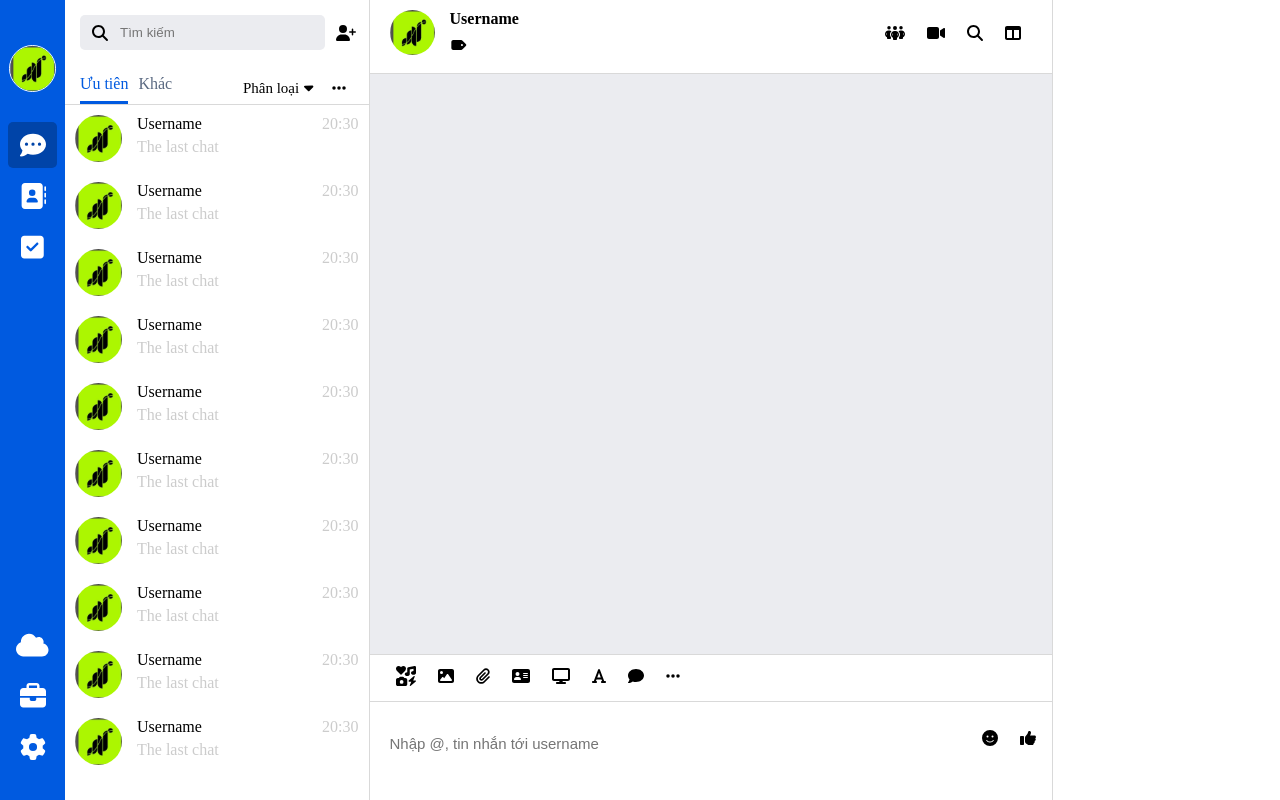
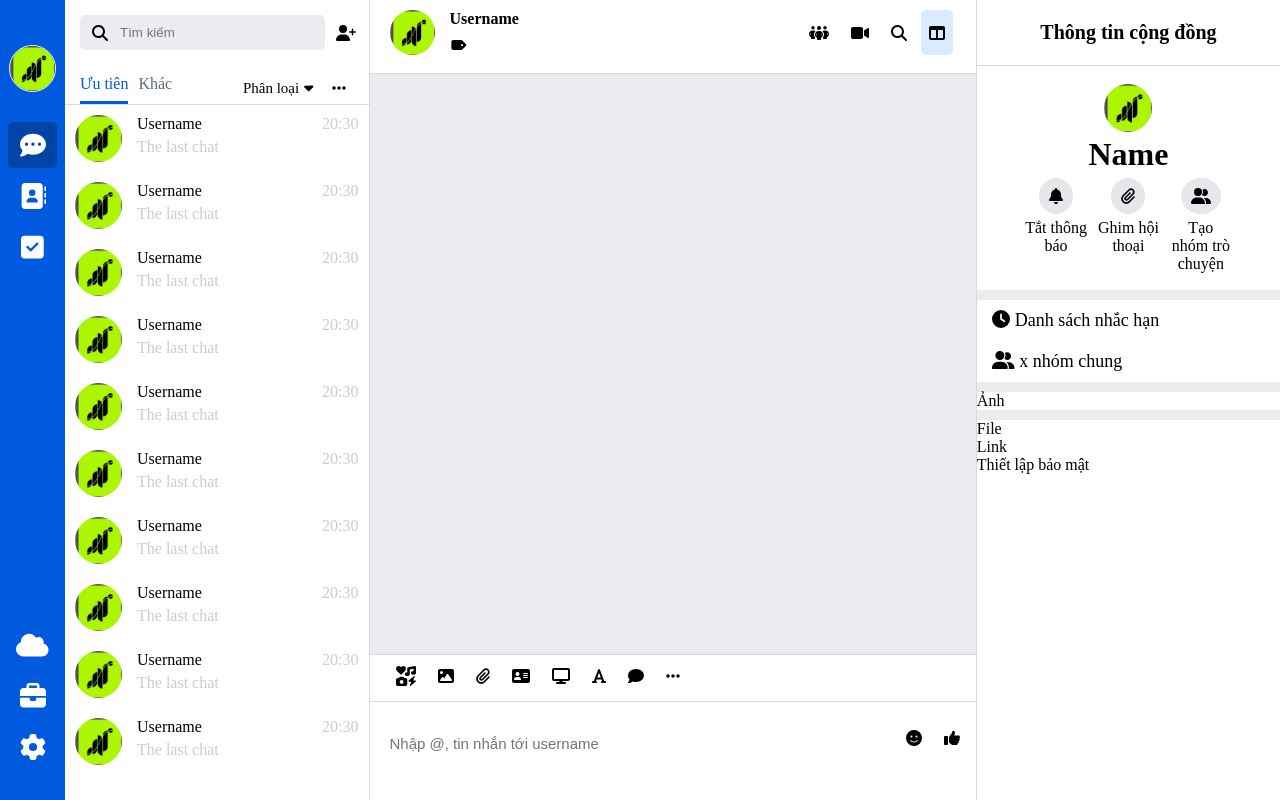
Before and after one commit to khainam23/clone-zalo, a React (Create React App) app: page / in a window 1280 px wide. Built offline with nearby package versions, Linux system fonts and the light colour scheme.

Commit message:
Create info for chat

```diff
--- a/src/components/ShowMsg/index.js
+++ b/src/components/ShowMsg/index.js
@@ -17,6 +17,10 @@ import {
   faEllipsis,
   faFaceSmile,
   faThumbsUp,
+  faBell,
+  faGear,
+  faUserGroup,
+  faClock
 } from "@fortawesome/free-solid-svg-icons";
 import test from "../../assets/images/test.png";
 
@@ -51,7 +55,11 @@ function ShowMsg(props) {
               />
               <Icon icon={faVideo} description="Cuộc gọi video" />
               <Icon icon={faMagnifyingGlass} description="Tìm kiếm tin nhắn" />
-              <Icon icon={faTableColumns} description="Thông tin hội thoại" />
+              <Icon
+                icon={faTableColumns}
+                description="Thông tin hội thoại"
+                isSelected
+              />
             </div>
           </div>
         </div>
@@ -91,10 +99,12 @@ function ShowMsg(props) {
               type="text"
               placeholder="Nhập @, tin nhắn tới username"
             />
-            <div style={{
-              display: 'flex',
-              margin: '10px 5px'
-            }}>
+            <div
+              style={{
+                display: "flex",
+                margin: "10px 5px",
+              }}
+            >
               <Icon icon={faFaceSmile} description="Biểu cảm" />
               <Icon
                 icon={faThumbsUp}
@@ -108,22 +118,62 @@ function ShowMsg(props) {
       {/* Option */}
       <div className={cx("option")}>
         {/* Title */}
-        <div></div>
+        <div className={cx("title")}>
+          <span>Thông tin cộng đồng</span>
+        </div>
 
         {/* Info */}
-        <div></div>
+        <div className={cx("info")}>
+          {/* Image */}
+          <div>
+            <img src={test} style={{borderRadius: '50%', width: '48px', height: '48px'}}/>
+          </div>
 
-        {/* Option */}
-        <div></div>
+          <h1>Name</h1>
+
+          {/* Fast option */}
+          <div className={cx("fast-option")}>
+            <BoxIcon icon={faBell} description="Tắt thông báo" />
+            <BoxIcon icon={faPaperclip} description="Ghim hội thoại" />
+            <BoxIcon icon={faUserGroup} description="Tạo nhóm trò chuyện" />
+            {/* <BoxIcon icon={faUsersLine} description="Thêm thành viên" />
+            <BoxIcon icon={faGear} description="Quản lý cộng đồng" /> */}
+          </div>
+        </div>
+
+        <Line />
+
+        {/* Info general */}
+        <div className={cx("info-general")}>
+            <div className={cx("item")}>
+              <FontAwesomeIcon icon={faClock} />
+              <span className={cx('text')}>Danh sách nhắc hạn</span>
+            </div>
+            <div className={cx("item")}>
+              <FontAwesomeIcon icon={faUserGroup} />
+              <span className={cx('text')}>x nhóm chung</span>
+            </div>
+        </div>
+
+        <Line />
 
         {/* Store: Image, Video */}
-        <div></div>
+        <div>
+          Ảnh
+        </div>
+
+        <Line />
 
         {/* Store: File */}
-        <div></div>
+        <div>
+          File
+        </div>
 
         {/* Store: Link */}
-        <div></div>
+        <div>Link</div>
+
+        {/* Security */}
+        <div>Thiết lập bảo mật</div>
 
         {/* More */}
         <div></div>
@@ -132,4 +182,17 @@ function ShowMsg(props) {
   );
 }
 
+function BoxIcon({ icon = undefined, description = "Nothing" }) {
+  return (
+    <div className={cx("box-icon")}>
+      <Icon icon={icon} styles={{padding: '10px', borderRadius: '50%', backgroundColor: '#e5e7eb'}}/>
+      <span style={{textAlign: 'center', marginTop: '5px'}}>{description}</span>
+    </div>
+  );
+}
+
+function Line() {
+  return <div style={{ backgroundColor: "#ebecf0", padding: "5px 0" }}></div>;
+}
+
 export default ShowMsg;
--- a/src/components/ShowMsg/index.module.scss
+++ b/src/components/ShowMsg/index.module.scss
@@ -70,7 +70,66 @@
   }
 
   .option {
-    flex: 1;
+    flex: 1.5;
     border-left: 1px solid var(--line-color);
+
+    .title {
+      border-bottom: 1px solid var(--line-color);
+      display: flex;
+      justify-content: center;
+      align-items: center;
+      font-size: 20px;
+      font-weight: 800;
+      padding: 21px 0;
+    }
+
+    .info {
+      display: flex;
+      flex-direction: column;
+      justify-content: center;
+      align-items: center;
+      margin-top: 18px;
+      margin-bottom: 17px;
+
+      .fast-option {
+        display: flex;
+        align-items: flex-start;
+        margin: 5px 48px 0;
+      }
+    }
+
+    .info-general {
+      display: flex;
+      flex-direction: column;
+
+      .item {
+        display: flex;
+        padding: 10px 0 10px 15px;
+        line-height: 10 0%;
+        font-size: 18px;
+
+        .text {
+          margin-left: 5px;
+        }
+
+        &:hover {
+          background-color: #f1f2f4;
+        }
+      }
+    }
   }
 }
+
+.box-icon {
+  display: flex;
+  flex-direction: column;
+  justify-content: center;
+  align-items: center;
+  align-content: center;
+  margin-right: 10px;
+  flex: 1;
+
+  &:last-child {
+    margin-right: 0;
+  }
+}
```
